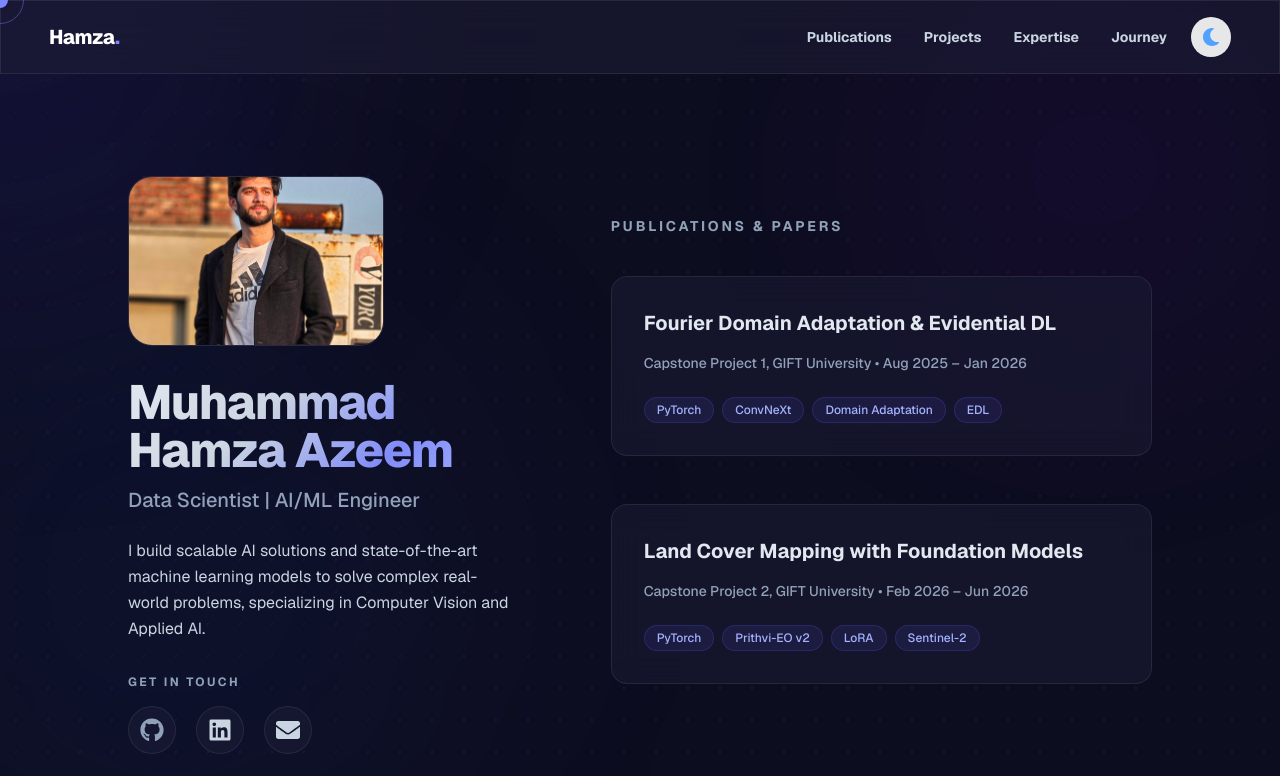
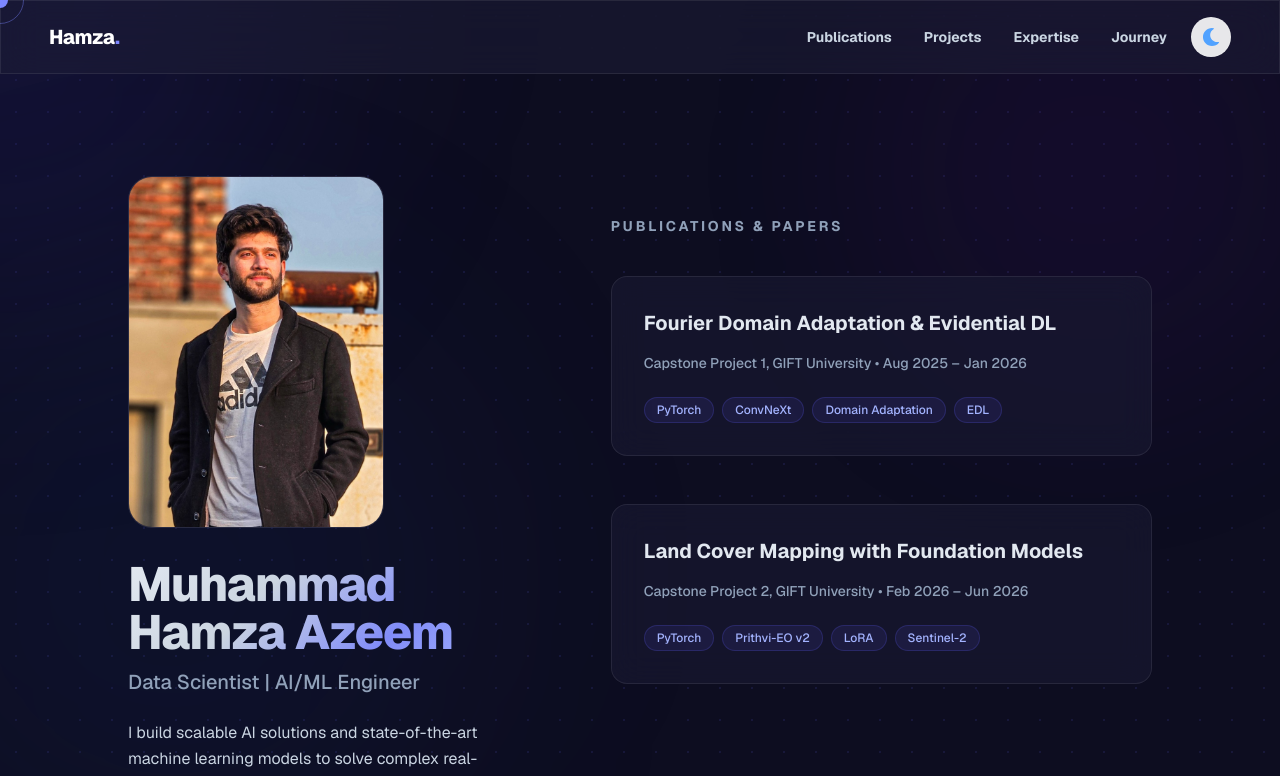
Before and after one commit to ZentaCros/portfolio, a Next.js app: page / in a window 1280 px wide. Shown: the top 776 px of the page. Built offline with nearby package versions, Linux system fonts and the light colour scheme.

Commit message:
fix: prevent profile photo from vertically squishing on medium screens
- Added `shrink-0` to the profile image container to prevent flexbox from crushing its height when the viewport height or width is constrained.

```diff
--- a/src/app/page.tsx
+++ b/src/app/page.tsx
@@ -245,7 +245,7 @@ export default function Home() {
             initial={{ opacity: 0, scale: 0.8 }}
             animate={{ opacity: 1, scale: 1 }}
             transition={{ duration: 0.8, ease: "easeOut" }}
-            className="relative w-56 h-72 md:w-64 md:h-[22rem] rounded-3xl overflow-hidden border border-slate-300 dark:border-white/10 shadow-[0_0_40px_rgba(99,102,241,0.2)] mb-8 glass cursor-pointer hover:border-indigo-500/50 transition-colors group"
+            className="relative w-56 h-72 md:w-64 md:h-[22rem] shrink-0 rounded-3xl overflow-hidden border border-slate-300 dark:border-white/10 shadow-[0_0_40px_rgba(99,102,241,0.2)] mb-8 glass cursor-pointer hover:border-indigo-500/50 transition-colors group"
           >
             <Image src="/profile.jpg" alt="Muhammad Hamza Azeem" fill className="object-cover group-hover:scale-105 transition-transform duration-500" unoptimized />
             <div className="absolute inset-0 flex items-center justify-center opacity-0 group-hover:opacity-100 bg-white/90 dark:bg-black/40 transition-opacity duration-300">
```
